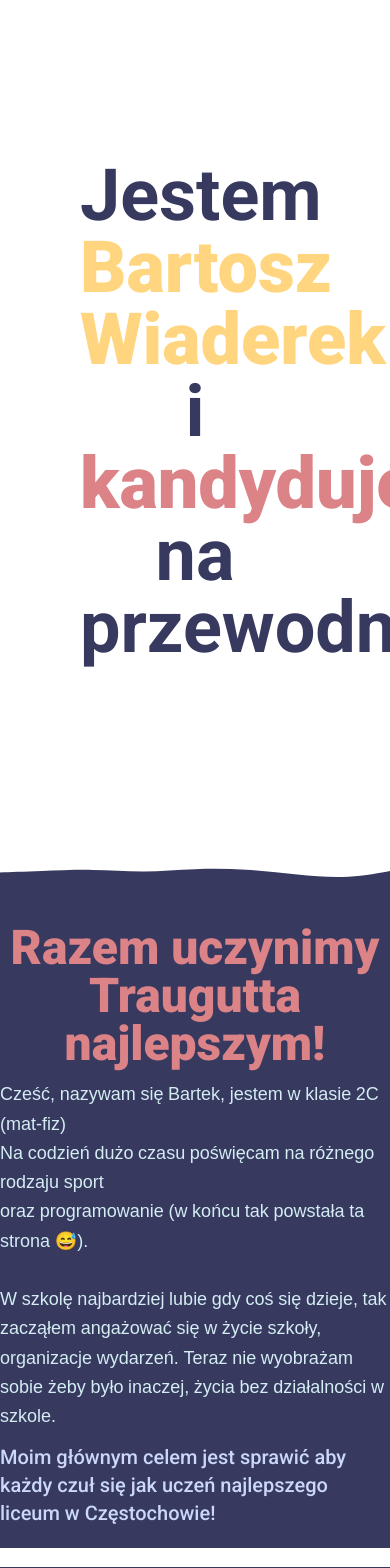
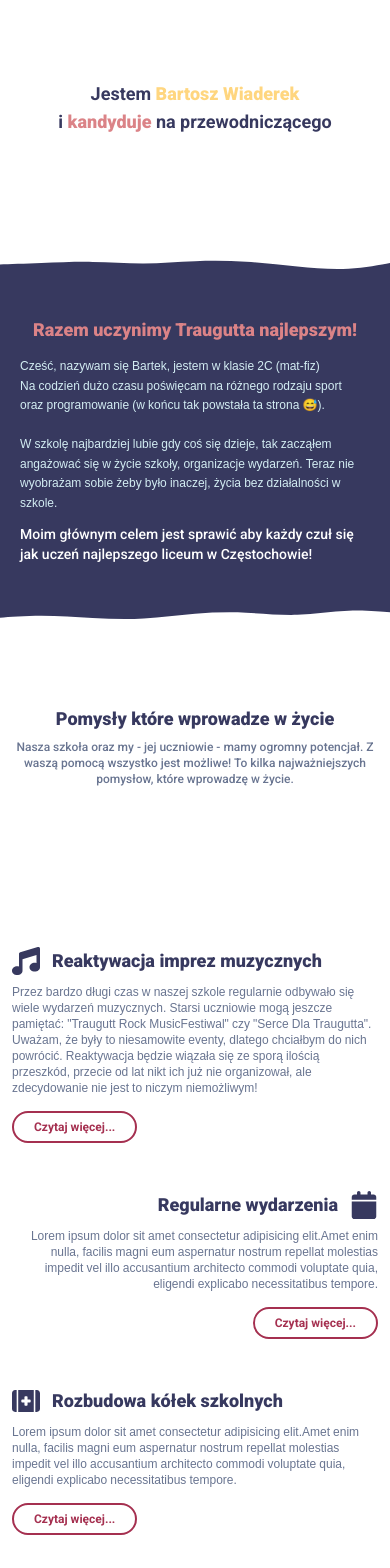
Before and after one commit to Mixeronix/Election-Bartosz-Wiaderek, a Next.js app: page / in a window 390 px wide. Shown: the top 1568 px of the page. Built offline with nearby package versions, Linux system fonts and the light colour scheme.

Commit message:
Responsive

```diff
--- a/app/ideasContainer.tsx
+++ b/app/ideasContainer.tsx
@@ -61,7 +61,7 @@ export default function IdeasContainer() {
 			done: "Udało mi się rozpocząć działalność Szkolnej Grupy ratowniczej, chwilowo jesteśmy na etapie poszukiwania uczestników. Jeżeli jesteś chętny/a zapraszamy do mnie lub do pani Katarzyny Gołębiowskiej.",
 		},
 		{
-			title: "Modernizacja mediów szkoły",
+			title: "Modernizacja mediów szkolnych",
 			content:
 				"Na każdym kroku można zauważyć, że nasza szkoła staje się coraz bardziej nowoczesna. Wiele się u nas zmienia. Mimo to media, loga, grafiki pozostają niestety takie same. Uważam, że fajnie byłoby zostawić przeszłość w tyle i zacząć od nowa. Chcę  zmodernizować rzeczy takie jak: szkolna strona internetowa, logo szkoły, grafiki w mediach społecznościowych czy na plakatach. Te wszystkie małe rzeczy sprawią, że nasza szkoła stanie się jeszcze nowocześniejsza!",
 			icon: faMobileScreen,
@@ -94,14 +94,16 @@ export default function IdeasContainer() {
 					>
 						<motion.div className={`flex text-Black items-center gap-x-3 ${i % 2 == 0 ? "flex-row" : "flex-row-reverse"}`}>
 							<FontAwesomeIcon icon={idea.icon} className="h-7 aspect-square" />
-							<motion.h4 className={`text-3xl ${robotoFont900.className}`}>{idea.title}</motion.h4>
+							<motion.h4 className={`text-lg sm:text-2xl md:text-3xl xs:text-xl ${robotoFont900.className}`}>{idea.title}</motion.h4>
 						</motion.div>
 
-						<motion.p className={`text-Gray ${notoFont400.className} ${i % 2 == 0 ? "text-left" : "text-right"}`}>{idea.content}</motion.p>
+						<motion.p className={`text-Gray text-xs xs:text-sm md:text-base ${notoFont400.className} ${i % 2 == 0 ? "text-left" : "text-right"}`}>
+							{idea.content}
+						</motion.p>
 
 						<button
 							onClick={() => setOpenedIdea(i.toString())}
-							className={`w-fit px-5 py-1.5 border-2 border-Purple rounded-3xl transition-all text-Purple hover:text-Black ${robotoFont700.className}`}
+							className={`w-fit px-5 py-1.5 border-2 text-xs xs:text-sm md:text-base border-Purple rounded-3xl transition-all text-Purple hover:text-Black ${robotoFont700.className}`}
 						>
 							Czytaj więcej...
 						</button>
@@ -110,50 +112,52 @@ export default function IdeasContainer() {
 
 				<AnimatePresence>
 					{openedIdea && (
-						<motion.div className="flex items-center justify-center w-screen h-screen fixed top-0 left-0 z-20">
+						<motion.div className="flex items-center justify-center w-screen h-screen fixed top-0 left-0 right-0 bottom-0 z-20">
 							<motion.div
 								layoutId={openedIdea}
-								className={`flex flex-col gap-y-3 max-w-screen-lg items-start fixed bg-white rounded-3xl z-30 p-10`}
+								className={`flex flex-col gap-y-2 xs:gap-y-3 md:gap-y-5 lg:gap-y-7 max-w-screen-sm sm:max-w-screen-md lg:max-w-screen-lg items-start fixed bg-white rounded-3xl z-30 p-3 xs:p-5 sm:p-6 xs:gap-5 md:p-10`}
 								key={parseInt(openedIdea)}
 							>
 								<motion.div className={`flex text-Black items-center gap-x-3 w-full`}>
-									<FontAwesomeIcon icon={ideas[parseInt(openedIdea)].icon} className="h-7 aspect-square" />
-									<motion.h4 className={`text-3xl me-auto ${robotoFont900.className}`}>{ideas[parseInt(openedIdea)].title}</motion.h4>
+									<FontAwesomeIcon icon={ideas[parseInt(openedIdea)].icon} className="h-6 sm:h-7 aspect-square" />
+									<motion.h4 className={`text-lg sm:text-2xl md:text-3xl xs:text-xl me-auto ${robotoFont900.className}`}>
+										{ideas[parseInt(openedIdea)].title}
+									</motion.h4>
 									<FontAwesomeIcon
 										onClick={() => setOpenedIdea(null)}
 										icon={faClose}
-										className="h-5 text-Purple rounded-full border-2 border-Purple p-0.5 cursor-pointer aspect-square"
+										className="h-3 sm:h-5 text-Purple rounded-full border-2 border-Purple p-0.5 cursor-pointer aspect-square"
 									/>
 								</motion.div>
 
-								<motion.p className={`text-Gray ${notoFont400.className}`}>{ideas[parseInt(openedIdea)].content}</motion.p>
+								<motion.p className={`text-Gray text-xs xs:text-sm md:text-base ${notoFont400.className}`}>{ideas[parseInt(openedIdea)].content}</motion.p>
 
-								<motion.div className="w-full flex gap-x-5 pt-3 border-t-2">
+								<motion.div className="w-full flex flex-col sm:flex-row gap-x-1 md:gap-x-5 gap-y-1.5 xs:gap-y-2 pt-3 border-t-2">
 									<div className={`flex-1 ${ideas[parseInt(openedIdea)].done != undefined ? "" : "hidden"}`}>
 										<div className="flex items-center gap-x-2 text-Blue">
-											<FontAwesomeIcon icon={faCheck} className="h-5 aspect-square" />
+											<FontAwesomeIcon icon={faCheck} className="h-4 sm:h-5 aspect-square" />
 
-											<h5 className={`text-xl ${robotoFont700.className}`}>Zrobione</h5>
+											<h5 className={`text-base sm:text-xl lg:text-2xl xs:text-lg ${robotoFont700.className}`}>Zrobione</h5>
 										</div>
-										<p className={`text-sm ps-1 pt-1 ${notoFont400.className}`}>{ideas[parseInt(openedIdea)].done}</p>
+										<p className={`text-xs md:text-sm md:ps-1 pt-1 ${notoFont400.className}`}>{ideas[parseInt(openedIdea)].done}</p>
 									</div>
 
 									<div className={`flex-1 ${ideas[parseInt(openedIdea)].currently != undefined ? "" : "hidden"}`}>
 										<div className="flex items-center gap-x-2 text-Pink">
-											<FontAwesomeIcon icon={faList} className="h-5 aspect-square" />
+											<FontAwesomeIcon icon={faList} className="h-4 sm:h-5 aspect-square" />
 
-											<h5 className={`text-xl ${robotoFont700.className}`}>W trakcie</h5>
+											<h5 className={`text-base sm:text-xl lg:text-2xl xs:text-lg ${robotoFont700.className}`}>W trakcie</h5>
 										</div>
-										<p className={`text-sm ps-1 pt-1 ${notoFont400.className}`}>{ideas[parseInt(openedIdea)].currently}</p>
+										<p className={`text-xs md:text-sm md:ps-1 pt-1 ${notoFont400.className}`}>{ideas[parseInt(openedIdea)].currently}</p>
 									</div>
 
 									<div className={`flex-1 ${ideas[parseInt(openedIdea)].todo != undefined ? "" : "hidden"}`}>
 										<div className="flex items-center gap-x-2 text-Green">
-											<FontAwesomeIcon icon={faCalendar} className="h-5 aspect-square" />
+											<FontAwesomeIcon icon={faCalendar} className="h-4 sm:h-5 aspect-square" />
 
-											<h5 className={`text-xl ${robotoFont700.className}`}>Co dalej?</h5>
+											<h5 className={`text-base sm:text-xl lg:text-2xl xs:text-lg ${robotoFont700.className}`}>Co dalej?</h5>
 										</div>
-										<p className={`text-sm ps-1 pt-1 ${notoFont400.className}`}>{ideas[parseInt(openedIdea)].todo}</p>
+										<p className={`text-xs md:text-sm md:ps-1 pt-1 ${notoFont400.className}`}>{ideas[parseInt(openedIdea)].todo}</p>
 									</div>
 								</motion.div>
 							</motion.div>
--- a/app/page.tsx
+++ b/app/page.tsx
@@ -24,9 +24,9 @@ const notoFont500 = Noto_Sans_Javanese({
 
 export default function Home() {
 	return (
-		<main className=" flex flex-col gap-y-10 overflow-x-clip">
-			<div className="bg-White flex flex-col px-20 py-40 items-cente gap-x-12 justify-center w-screen relative overflow-clip">
-				<h1 className={`text-Red text-7xl text-center text-Black ${robotoFont700.className}`}>
+		<main className="flex flex-col gap-y-10 overflow-x-clip">
+			<div className="bg-White flex px-1 sm:px-3 md:px-5 md:py-40 py-20 sm:py-32 xl:py-60 2xl:py-72 items-center gap-x-12 justify-center">
+				<h1 className={`lg:text-7xl text-lg xs:text-2xl 2xl:text-8xl sm:text-4xl md:text-5xl text-center text-Black ${robotoFont700.className}`}>
 					Jestem <span className={`text-LightYellow font-black ${robotoFont900.className}`}>Bartosz Wiaderek</span>
 					<br />i <span className={`text-Pink font-black ${robotoFont900.className}`}>kandyduje</span> na przewodniczącego
 				</h1>
@@ -34,17 +34,23 @@ export default function Home() {
 
 			<div className="flex flex-col w-full">
 				<Image src="/wave-1.svg" width="1920" height="100" alt="" className="object-contain w-full scale-x-105" />
-				<div className="bg-Black py-10 flex flex-col gap-y-4 items-center justify-center w-full">
-					<h3 className={`text-5xl text-Pink text-center w-fit ${robotoFont900.className}`}>Razem uczynimy Traugutta najlepszym!</h3>
+				<div className="bg-Black py-10 flex flex-col gap-y-4 lg:gap-y-5 xl:gap-y-9 2xl:gap-y-12 items-center justify-center w-full px-5">
+					<h3 className={`lg:text-4xl xl:text-5xl text-lg xs:text-xl sm:text-2xl md:text-3xl text-Pink text-center w-fit ${robotoFont900.className}`}>
+						Razem uczynimy Traugutta najlepszym!
+					</h3>
 
-					<p className={`text-lg text-LightBlue leading-relaxed max-w-screen-md z-10 ${notoFont500.className}`}>
+					<p
+						className={`xl:text-xl text-xs xs:text-sm sm:text-base md:text-lg lg:text-xl text-LightBlue leading-relaxed max-w-screen-md z-10 ${notoFont500.className}`}
+					>
 						Cześć, nazywam się Bartek, jestem w klasie 2C (mat-fiz)
 						<br /> Na codzień dużo czasu poświęcam na różnego rodzaju sport <br />
 						oraz programowanie (w końcu tak powstała ta strona 😅).
 						<br />
 						<br /> W szkolę najbardziej lubie gdy coś się dzieje, tak zacząłem angażować się w życie szkoły, organizacje wydarzeń. Teraz nie wyobrażam sobie żeby
 						było inaczej, życia bez działalności w szkole.
-						<div className={`mt-2 text-LightPurple text-xl ${robotoFont500.className}`}>
+						<div
+							className={`mt-2 md:mt-4 lg:mt-5 xl:mt-7 text-White xl:text-2xl text-sm xs:text-base sm:text-lg md:text-xl lg:text-2xl ${robotoFont500.className}`}
+						>
 							Moim głównym celem jest sprawić aby każdy czuł się jak uczeń najlepszego liceum w Częstochowie!
 						</div>
 					</p>
@@ -52,13 +58,14 @@ export default function Home() {
 				<Image src="/wave-2.svg" width="1920" height="100" alt="" className="object-contain w-full scale-x-105" />
 			</div>
 
-			<div className="bg-White w-full flex flex-col items-center py-20 px-20 gap-y-24 -mt-20">
-				<div className="flex flex-col items-center gap-y-1.5">
-					<h1 className={`text-Red text-4xl text-Black ${robotoFont900.className}`}>Pomysły które wprowadze w życie</h1>
-					<p className={`text-lg text-center max-w-xl text-Gray ${robotoFont500.className}`}>
-						{/* To co mnie pcha do działania to pragnienie, aby wszyscy uczniowie jeszcze bardziej czuli się tak, jakby chodzili do najlepszego liceum w Częstochowie. */}
-						Nasza szkoła oraz my - jej uczniowie - mamy ogromny potencjał. To kilka najważniejszych pomysłow, które wprowadzę w życie.
-						<br /> Z waszą pomocą wszystko jest możliwe!
+			<div className="bg-White w-full flex flex-col items-center py-10 md:py-16 lg:py-20 gap-y-40 px-3 sm:px-5 md:px-8 lg:px-12">
+				<div className="flex flex-col items-center gap-y-1.5 text-center">
+					<h1 className={`text-Red lg:text-3xl xl:text-4xl text-lg xs:text-xl sm:text-2xl md:text-3xl text-Black ${robotoFont900.className}`}>
+						Pomysły które wprowadze w życie
+					</h1>
+					<p className={`xl:text-xl text-xs xs:text-sm sm:text-base md:text-lg lg:text-xl text-center max-w-xl text-Gray ${robotoFont500.className}`}>
+						Nasza szkoła oraz my - jej uczniowie - mamy ogromny potencjał. Z waszą pomocą wszystko jest możliwe! To kilka najważniejszych pomysłow, które wprowadzę
+						w życie.
 					</p>
 				</div>
 
--- a/tailwind.config.js
+++ b/tailwind.config.js
@@ -21,6 +21,7 @@ module.exports = {
 			fontSize: {
 				"14xl": "13rem",
 			},
+			screens: { xs: "440px" },
 		},
 	},
 	plugins: [],
```
